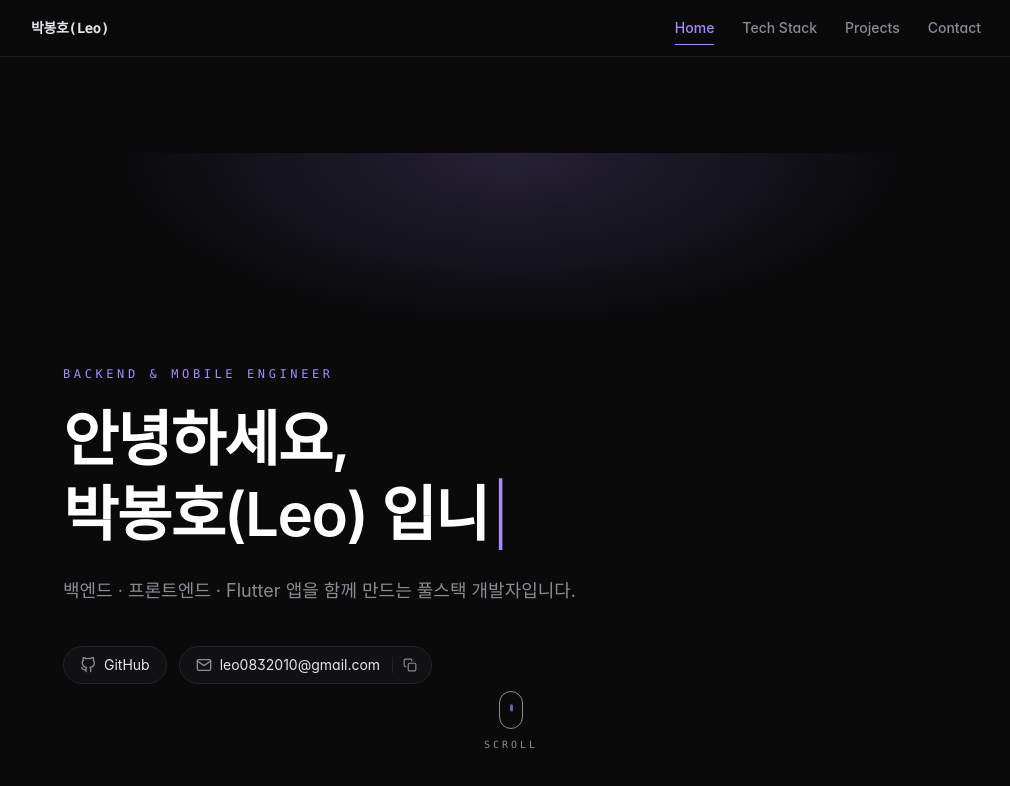
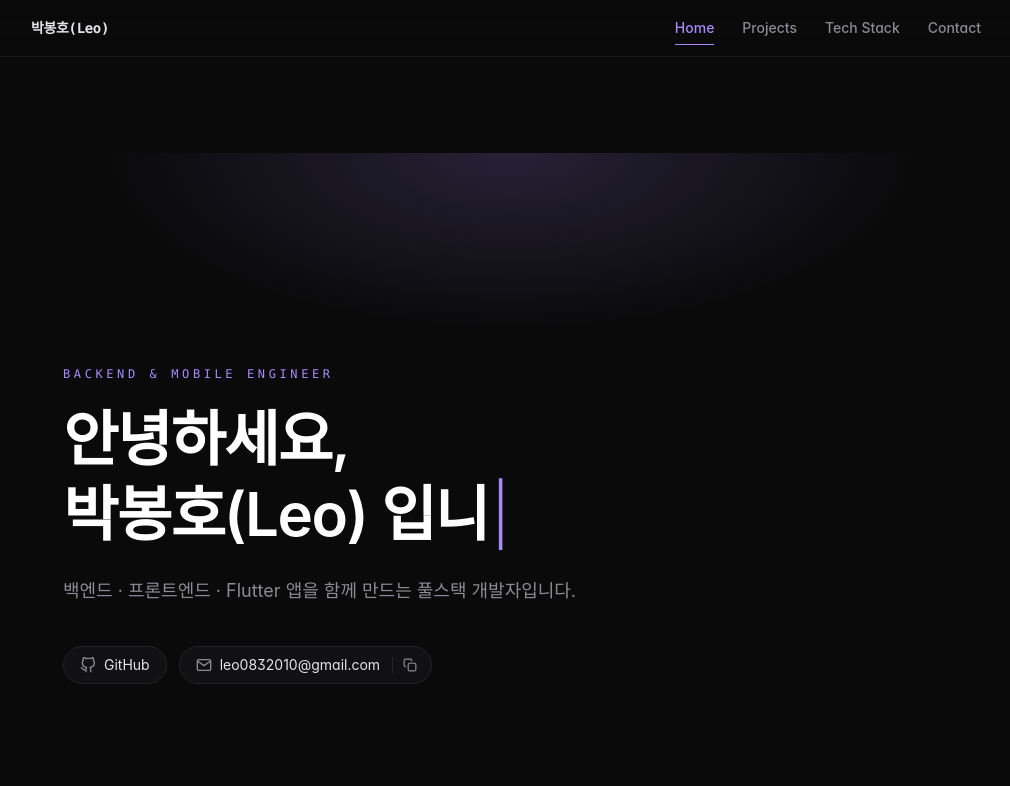
Before and after one commit to inma06/my_portfolio_site, a React (Vite) app: page / in a window 1280 px wide. Shown: the top 786 px of the page, without its empty margins (129-1139 px from the left). Built offline with nearby package versions, Linux system fonts and the light colour scheme; no server answers.

Commit message:
feat: reorder navigation items in Header component

```diff
--- a/src/App.tsx
+++ b/src/App.tsx
@@ -23,7 +23,7 @@ export default function App() {
 
   return (
     <div className="min-h-screen bg-[var(--color-bg)] text-[var(--color-text)] antialiased transition-colors duration-300">
-      <ScrollIndicator />
+      {/* <ScrollIndicator /> */}
       <Header />
       <main className="mx-auto max-w-5xl px-4 py-24 sm:px-6 lg:px-8">
         <Hero />
--- a/src/components/Header.tsx
+++ b/src/components/Header.tsx
@@ -3,8 +3,8 @@ import { profile } from "../data/portfolio";
 
 const NAV_ITEMS = [
   { id: "hero", label: "Home" },
+  { id: "projects", label: "Projects" },
   { id: "stack", label: "Tech Stack" },
-  { id: "projects", label: "Projects" },
   { id: "contact", label: "Contact" },
 ] as const;
 
```
